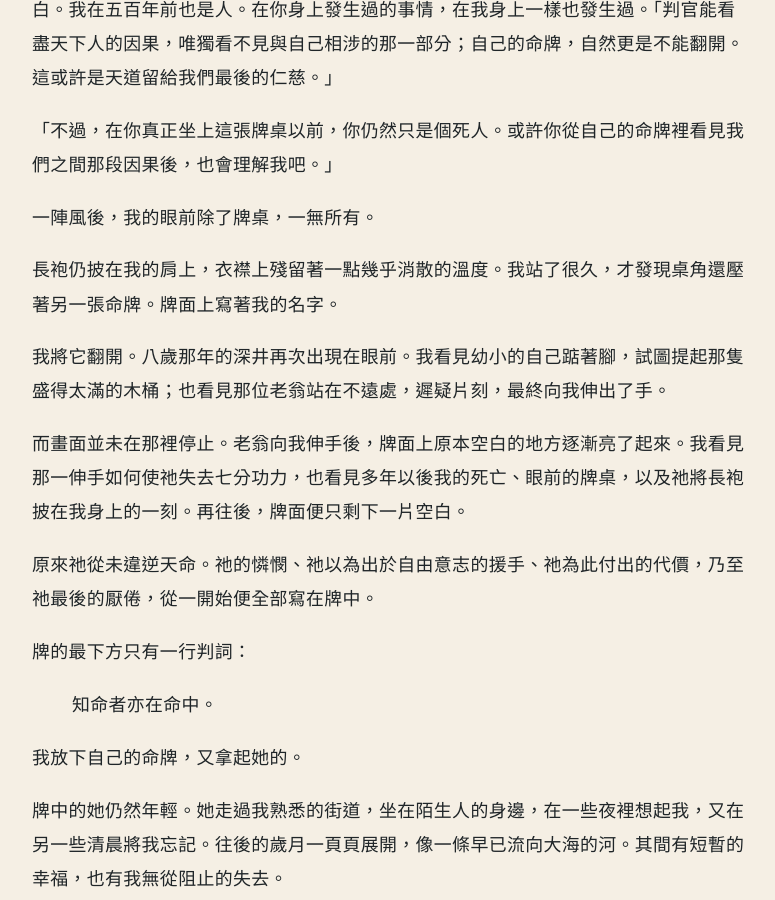
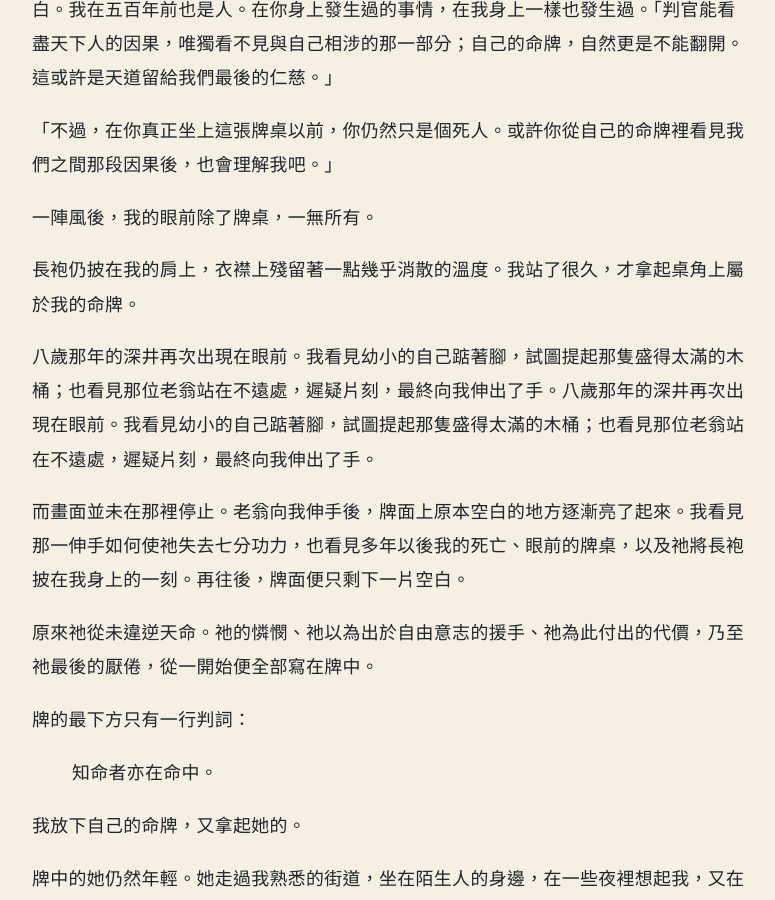
Before and after one commit to angzeli/next-second-sea, a Jekyll site: the page built from _posts/2026-08-06-even-the-seer-is-bound-by-fate.md, in a window 1280 px wide and 900 px high, scrolled down 1737 px. Shown: the whole window, without its empty margins (248-1023 px from the left). Built offline with Jekyll 4.4.1, drawn with Linux system fonts in a browser that asks for light colours.

Commit message:
Refine post

```diff
--- a/_posts/2026-08-06-even-the-seer-is-bound-by-fate.md
+++ b/_posts/2026-08-06-even-the-seer-is-bound-by-fate.md
@@ -40,9 +40,9 @@ excerpt: "既然一切終將發生，我至少要親眼看見。"
 
 一陣風後，我的眼前除了牌桌，一無所有。
 
-長袍仍披在我的肩上，衣襟上殘留著一點幾乎消散的溫度。我站了很久，才發現桌角還壓著另一張命牌。牌面上寫著我的名字。
+長袍仍披在我的肩上，衣襟上殘留著一點幾乎消散的溫度。我站了很久，才拿起桌角上屬於我的命牌。
 
-我將它翻開。八歲那年的深井再次出現在眼前。我看見幼小的自己踮著腳，試圖提起那隻盛得太滿的木桶；也看見那位老翁站在不遠處，遲疑片刻，最終向我伸出了手。
+八歲那年的深井再次出現在眼前。我看見幼小的自己踮著腳，試圖提起那隻盛得太滿的木桶；也看見那位老翁站在不遠處，遲疑片刻，最終向我伸出了手。八歲那年的深井再次出現在眼前。我看見幼小的自己踮著腳，試圖提起那隻盛得太滿的木桶；也看見那位老翁站在不遠處，遲疑片刻，最終向我伸出了手。
 
 而畫面並未在那裡停止。老翁向我伸手後，牌面上原本空白的地方逐漸亮了起來。我看見那一伸手如何使祂失去七分功力，也看見多年以後我的死亡、眼前的牌桌，以及祂將長袍披在我身上的一刻。再往後，牌面便只剩下一片空白。
 
```
